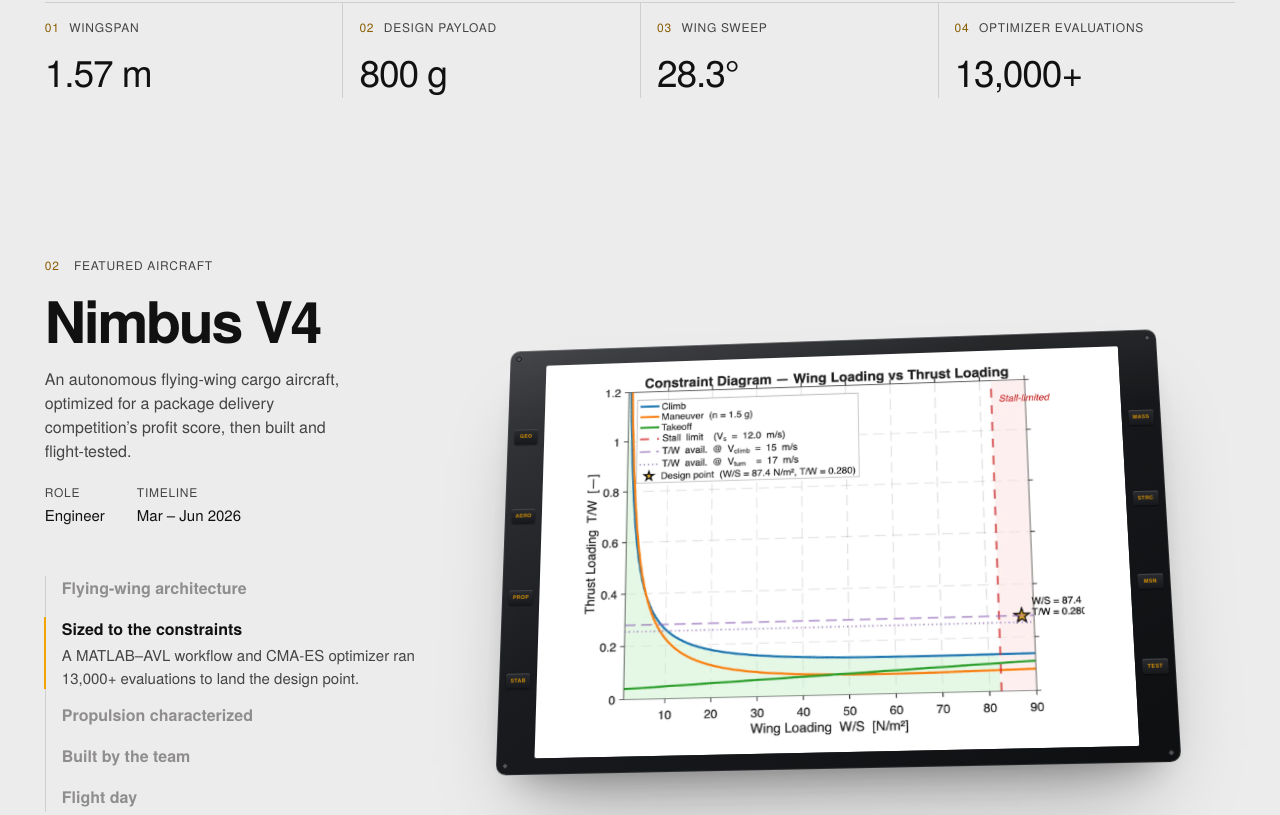
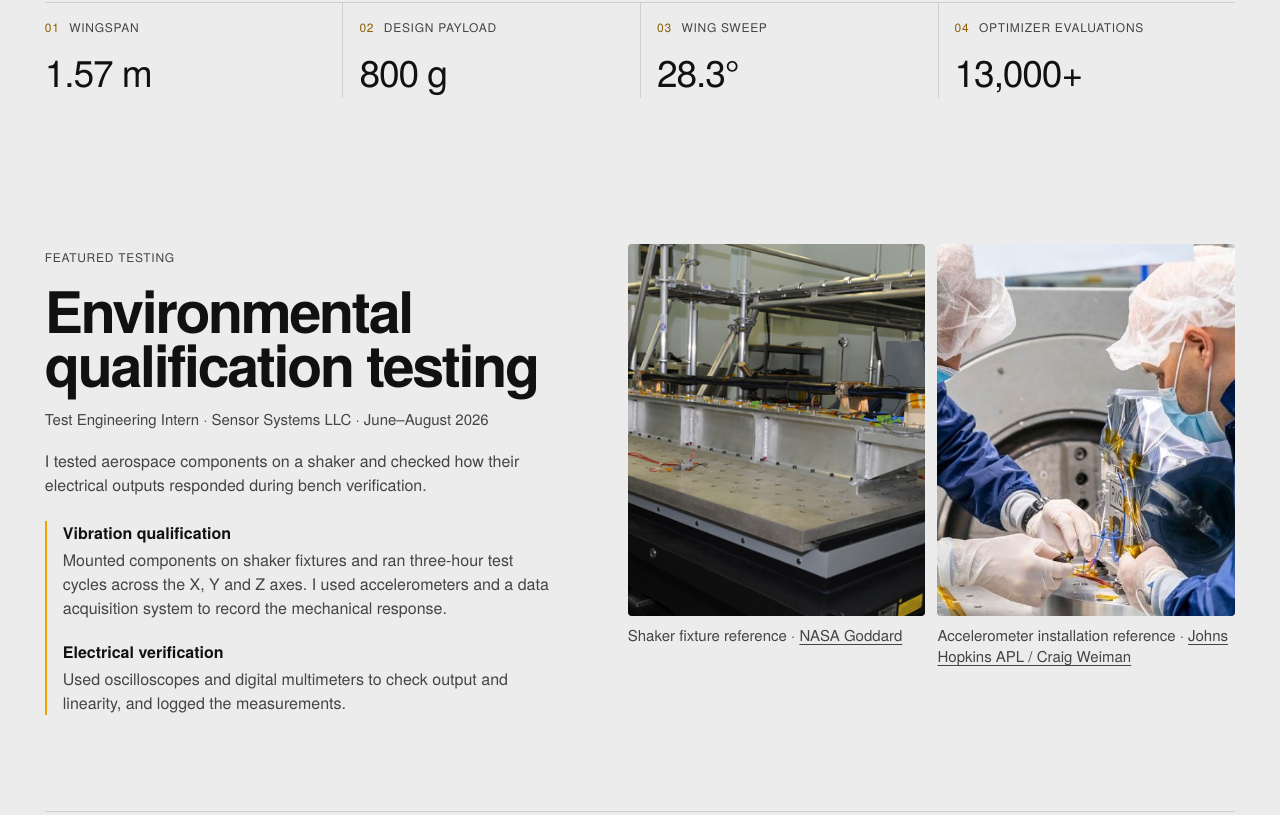
Before and after one commit to anishdhandore/Harshils_Portfolio, a React (Vite) app: page / in a window 1280 px wide. Shown: the part 865-1680 px from the top of the page. Built offline with nearby package versions, Linux system fonts and the light colour scheme.

Commit message:
Feature aerospace environmental qualification testing

```diff
--- a/src/App.jsx
+++ b/src/App.jsx
@@ -3,6 +3,7 @@ import { createGlobalStyle } from 'styled-components';
 import Navbar from './components/navbar/Navbar';
 import Hero from './components/hero/Hero';
 import FeaturedShowcase from './components/featured/FeaturedShowcase';
+import EnvironmentalTesting from './components/featured/EnvironmentalTesting';
 import Hangar from './components/hangar/Hangar';
 import Experience from './components/experience/Experience';
 import Contact from './components/contact/Contact';
@@ -62,6 +63,7 @@ const GlobalStyle = createGlobalStyle`
 const HomePage = () => (
   <>
     <Hero portraitSrc={portrait} portraitAlt={PORTRAIT.alt} />
+    <EnvironmentalTesting />
     <FeaturedShowcase />
     <Hangar />
     <Experience />
--- /dev/null
+++ b/src/components/featured/EnvironmentalTesting.jsx
@@ -0,0 +1,140 @@
+import React from 'react';
+import styled from 'styled-components';
+import SectionLabel from '../ui/SectionLabel';
+import shakerPhoto from '../../images/environmental-vibration.jpg';
+import accelerometerPhoto from '../../images/environmental-instrumentation.jpg';
+
+const EnvironmentalTesting = () => (
+  <Section aria-labelledby="environmental-testing-heading">
+    <div>
+      <SectionLabel>Featured testing</SectionLabel>
+      <Title id="environmental-testing-heading">Environmental qualification testing</Title>
+      <Role>Test Engineering Intern · Sensor Systems LLC · June–August 2026</Role>
+      <Summary>
+        I tested aerospace components on a shaker and checked how their electrical outputs
+        responded during bench verification.
+      </Summary>
+      <Methods>
+        <div>
+          <dt>Vibration qualification</dt>
+          <dd>
+            Mounted components on shaker fixtures and ran three-hour test cycles across
+            the X, Y and Z axes. I used accelerometers and a data acquisition system to
+            record the mechanical response.
+          </dd>
+        </div>
+        <div>
+          <dt>Electrical verification</dt>
+          <dd>
+            Used oscilloscopes and digital multimeters to check output and linearity,
+            and logged the measurements.
+          </dd>
+        </div>
+      </Methods>
+    </div>
+
+    <Gallery>
+      <Figure>
+        <img src={shakerPhoto} alt="NASA MMS magnetometer boom mounted on a shaker table" loading="lazy" />
+        <figcaption>
+          Shaker fixture reference · <a href="https://mms.gsfc.nasa.gov/spacecraft_assembly/mechanical/mechanical_03.html">NASA Goddard</a>
+        </figcaption>
+      </Figure>
+      <Figure>
+        <img src={accelerometerPhoto} alt="Engineers attaching an accelerometer to a Europa Clipper instrument" loading="lazy" />
+        <figcaption>
+          Accelerometer installation reference · <a href="https://science.nasa.gov/missions/europa-clipper/europa-clipper-resources/plasma-instrument-vibration-testing/">Johns Hopkins APL / Craig Weiman</a>
+        </figcaption>
+      </Figure>
+    </Gallery>
+  </Section>
+);
+
+const Section = styled.section`
+  width: min(100% - 2 * var(--space-gutter), var(--content-max));
+  margin-inline: auto;
+  padding-block: var(--space-section);
+  display: grid;
+  grid-template-columns: minmax(0, 5fr) minmax(0, 6fr);
+  align-items: start;
+  gap: clamp(2rem, 6vw, 6rem);
+  border-bottom: 1px solid var(--color-line);
+
+  @media (max-width: 899px) {
+    grid-template-columns: minmax(0, 1fr);
+  }
+`;
+
+const Title = styled.h2`
+  margin-top: 1rem;
+  font-family: var(--font-display);
+  font-size: clamp(2.5rem, 1.5rem + 2.6vw, 4rem);
+  line-height: 0.95;
+  letter-spacing: -0.04em;
+`;
+
+const Role = styled.p`
+  margin-top: 1rem;
+  color: var(--color-ink-soft);
+  font-size: var(--text-sm);
+`;
+
+const Summary = styled.p`
+  margin-top: 1.25rem;
+  line-height: 1.5;
+  color: var(--color-ink-soft);
+`;
+
+const Methods = styled.dl`
+  display: grid;
+  gap: 1.25rem;
+  margin-top: 1.5rem;
+  padding-left: 1rem;
+  border-left: 2px solid var(--color-amber);
+
+  dt { font-weight: 700; }
+  dd {
+    margin-top: 0.25rem;
+    line-height: 1.5;
+    color: var(--color-ink-soft);
+  }
+`;
+
+const Gallery = styled.div`
+  display: grid;
+  grid-template-columns: repeat(2, minmax(0, 1fr));
+  gap: 0.75rem;
+
+  @media (max-width: 480px) {
+    grid-template-columns: minmax(0, 1fr);
+  }
+`;
+
+const Figure = styled.figure`
+  img {
+    display: block;
+    width: 100%;
+    aspect-ratio: 4 / 5;
+    object-fit: cover;
+    border-radius: var(--radius-card);
+    background: var(--color-surface);
+  }
+
+  figcaption {
+    margin-top: 0.5rem;
+    color: var(--color-ink-soft);
+    font-size: var(--text-sm);
+    line-height: 1.4;
+  }
+
+  a {
+    color: inherit;
+    text-underline-offset: 0.2em;
+  }
+
+  @media (max-width: 480px) {
+    img { aspect-ratio: 4 / 3; }
+  }
+`;
+
+export default EnvironmentalTesting;
```
Also changed, not shown: src/images/environmental-instrumentation.jpg (added), src/images/environmental-vibration.jpg (added).
